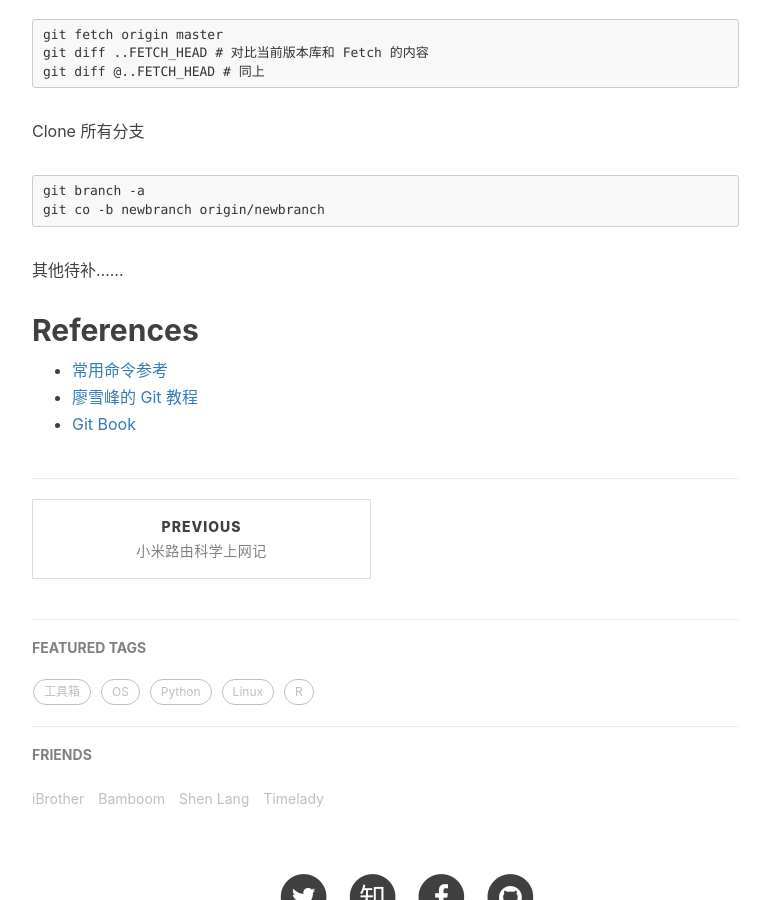
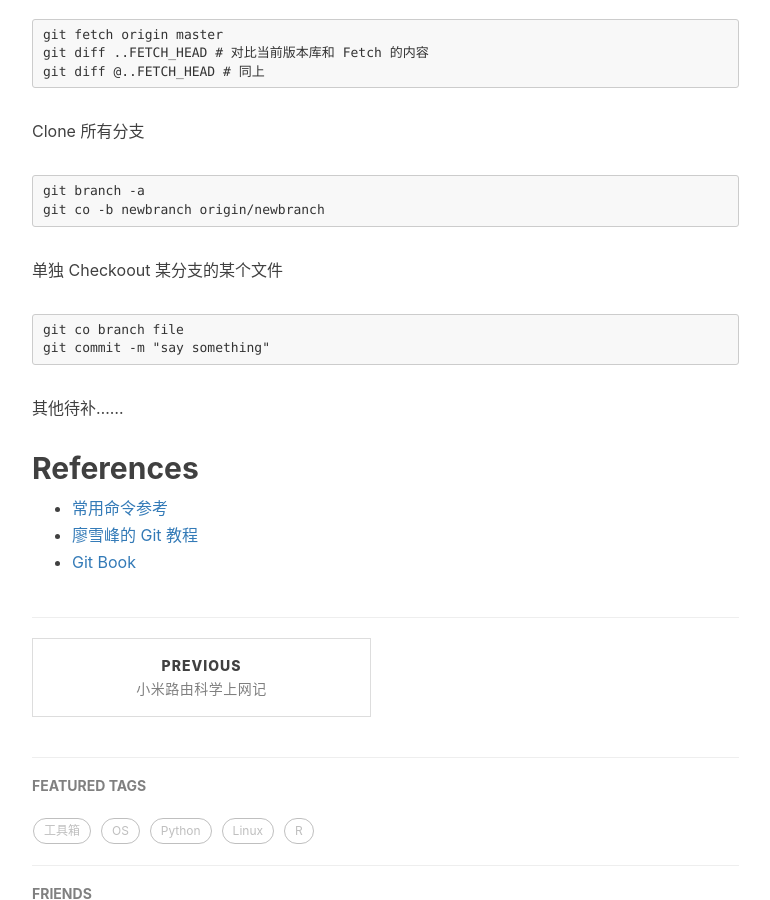
Before and after one commit to scottming/scottming.github.io, a Jekyll site: the page built from _posts/2016-08-06-git_tips.md, in a window 1280 px wide and 900 px high, scrolled down 2864 px. Shown: the whole window, without its empty margins (233-1003 px from the left). Built offline with Jekyll 4.4.1, drawn with Linux system fonts in a browser that asks for light colours; nearby versions of some CDN libraries; comment, search, counter and statistics services are not loaded.

Commit message:
Update git tips

````diff
--- a/_posts/2016-08-06-git_tips.md
+++ b/_posts/2016-08-06-git_tips.md
@@ -144,6 +144,13 @@ git branch -a
 git co -b newbranch origin/newbranch
 ```
 
+单独 Checkoout 某分支的某个文件
+
+```
+git co branch file
+git commit -m "say something"
+```
+
 其他待补......
 
 ## References
````
